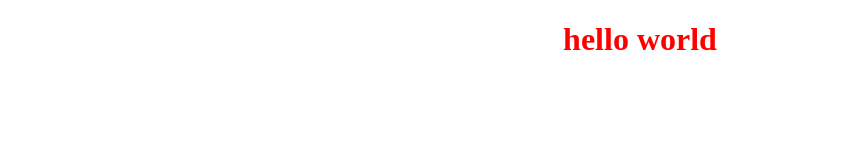
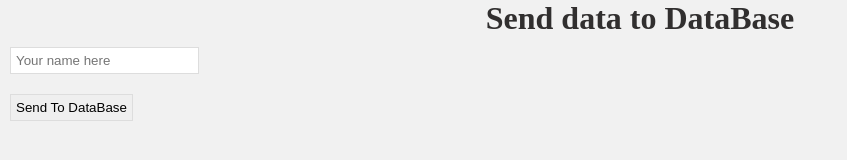
Before and after one commit to hazemezz123/NodeJs, a website: page views/index.html in a window 1280 px wide. Shown: the whole page, without its empty margins (0-847 px from the left). Drawn offline with Linux system fonts and the light colour scheme.

Commit message:
Lesson 3 , Connect to the database ✅

```diff
--- a/package.json
+++ b/package.json
@@ -10,6 +10,8 @@
   "license": "ISC",
   "description": "",
   "dependencies": {
-    "express": "^4.21.2"
+    "express": "^4.21.2",
+    "mongodb": "^6.12.0",
+    "mongoose": "^8.9.3"
   }
 }
--- a/views/index.html
+++ b/views/index.html
@@ -1,11 +1,43 @@
 <!DOCTYPE html>
 <html lang="en">
   <head>
+    <style>
+      * {
+        margin: 0;
+        padding: 0;
+        box-sizing: border-box;
+      }
+      body {
+        background-color: #f1f1f1;
+      }
+      input,
+      button {
+        margin: 10px;
+        padding: 5px;
+        outline: none;
+        border: none;
+      }
+      input,
+      button {
+        transition: all 300ms ease-in-out;
+        border: 1px solid #ddd;
+      }
+      button:hover {
+        cursor: pointer;
+        color: #ddd;
+        background-color: rgb(151, 134, 134);
+      }
+    </style>
     <meta charset="UTF-8" />
     <meta name="viewport" content="width=device-width, initial-scale=1.0" />
     <title>Document</title>
   </head>
   <body>
-    <h1 style="text-align: center; color: red">hello world</h1>
+    <h1 style="text-align: center; color: rgb(49, 47, 47)">
+      Send data to DataBase
+    </h1>
+    <input type="text" placeholder="Your name here" />
+    <br />
+    <button style="margin-top: 10px">Send To DataBase</button>
   </body>
 </html>
```
Also changed, not shown: app.js (+26 -5 lines), 1 other file.
